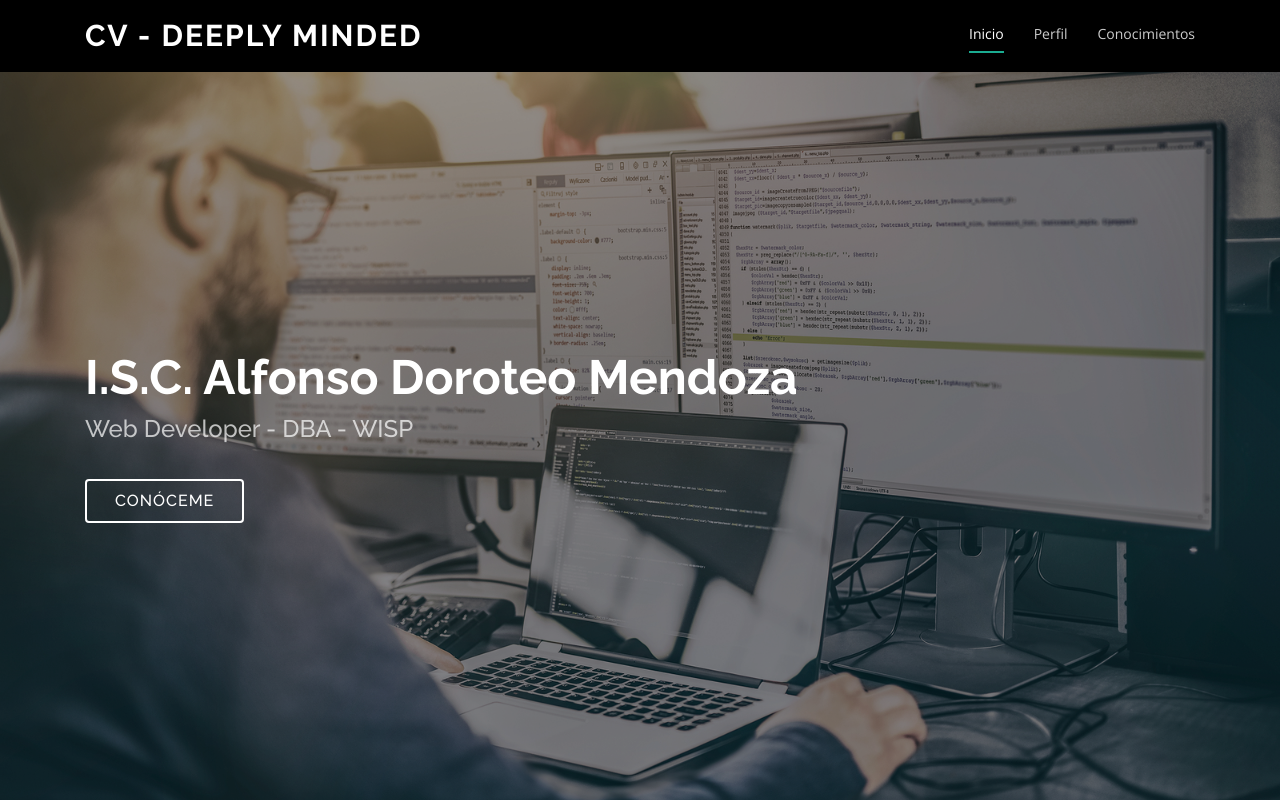
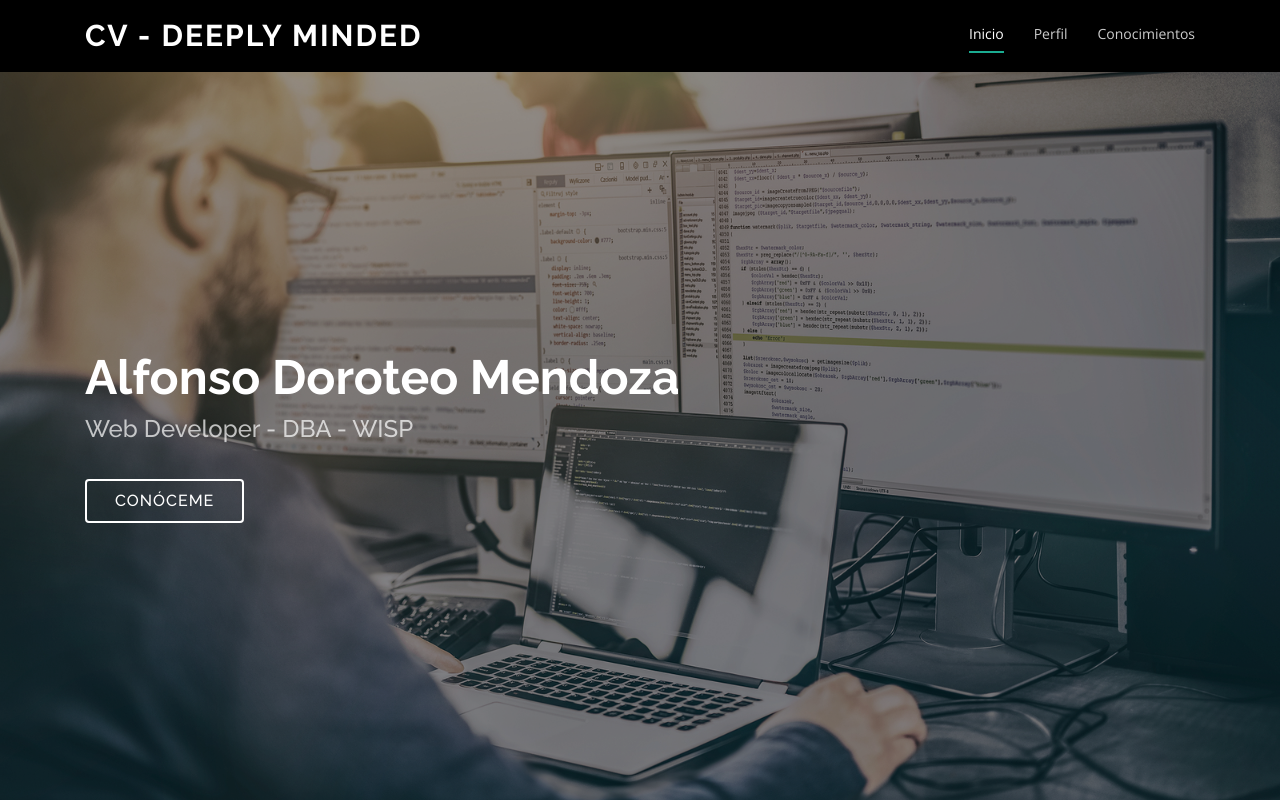
Before and after one commit to alfonso-doroteo/conoceme, a plain HTML site: page index.html in a window 1280 px wide. Shown: the top 800 px of the page. Drawn offline with nearby package versions, Linux system fonts and the light colour scheme.

Commit message:
Update index.html

```diff
--- a/index.html
+++ b/index.html
@@ -82,7 +82,7 @@
   <!-- ======= Hero Section ======= -->
   <section id="hero" class="d-flex flex-column justify-content-center align-items-center">
     <div class="container text-center text-md-left" data-aos="fade-up">
-      <h1>I.S.C. Alfonso Doroteo Mendoza</h1>
+      <h1>Alfonso Doroteo Mendoza</h1>
       <h2>Web Developer - DBA - WISP </h2>
       <a href="#about" class="btn-get-started scrollto">Conóceme</a>
     </div>
```
